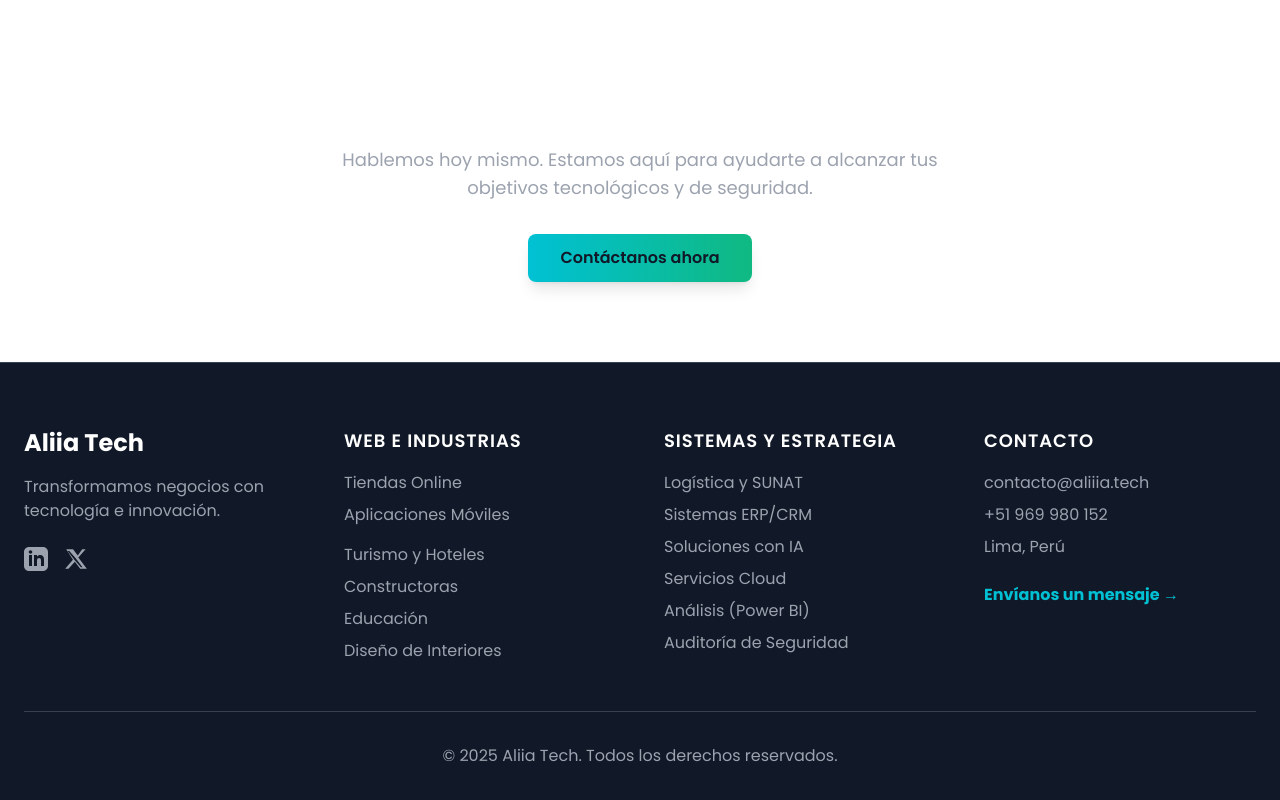
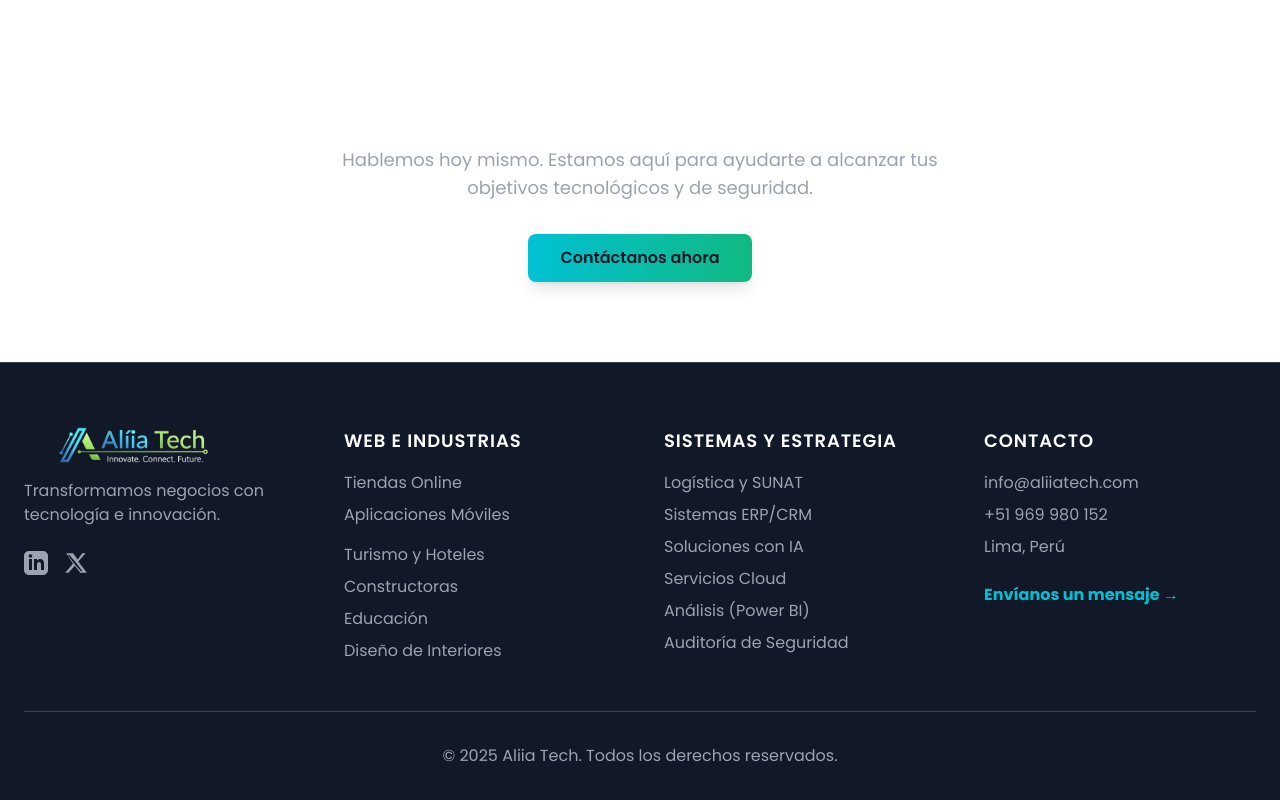
Before and after one commit to XeanN/AliiaTech, a React (Vite) app in the folder aliia-tech/: page / in a window 1280 px wide. Shown: the part 1867-2667 px from the top of the page. Built offline with nearby package versions, Linux system fonts and the light colour scheme.

Commit message:
Mis cambios en el menú y footer

```diff
--- a/aliia-tech/src/components/Footer.jsx
+++ b/aliia-tech/src/components/Footer.jsx
@@ -1,5 +1,6 @@
 import React from 'react';
 import { Link } from 'react-router-dom';
+import logoImage from '/Aliia-tech.png'; // o '../assets/logo-aliia-tech.png'
 
 // Iconos (los definimos aquí para reusarlos)
 const LinkedInIcon = () => (
@@ -22,8 +23,14 @@
 
           {/* Columna 1: Logo e Info */}
           <div>
-            <Link to="/" className="text-2xl font-bold text-white">
-              Aliia Tech
+            {/* --- 2. REEMPLAZA EL TEXTO POR LA IMAGEN --- */}
+            <Link to="/"> {/* Ya no necesita las clases de texto como text-2xl */}
+              <img
+                src={logoImage}
+                alt="Logo Aliia Tech"
+                className="h-9 w-auto" // <-- ¡Ajusta esta altura! (h-9 = 36px)
+                                        // Prueba h-8, h-9, o h-10 hasta que te guste
+              />
             </Link>
             <p className="mt-4 text-text-muted">
               Transformamos negocios con tecnología e innovación.
@@ -69,7 +76,7 @@
           <div>
             <h3 className="text-lg font-semibold text-white uppercase tracking-wider">Contacto</h3>
             <ul className="mt-4 space-y-2 text-text-muted">
-              <li>contacto@aliiia.tech</li>
+              <li>info@aliiatech.com</li>
               <li>+51 969 980 152</li>
               <li>Lima, Perú</li>
               <li className="pt-4">
--- a/aliia-tech/src/components/FullScreenMenu.jsx
+++ b/aliia-tech/src/components/FullScreenMenu.jsx
@@ -1,5 +1,8 @@
 import React, { useEffect, useState } from 'react';
 import { NavLink, Link } from 'react-router-dom';
+import logoImage from '/Aliia-tech.png'; // <--- 1. IMPORTA TU LOGO AQUÍ
+                                          // Asegúrate de que la ruta sea correcta, por ejemplo:
+                                          // import logoImage from '../assets/logo-aliia-tech.png';
 
 // --- Iconos de Contacto y Redes Sociales (Corregidos) ---
 const MapPinIcon = () => (
@@ -116,9 +119,21 @@
 
     <div className="fixed inset-0 z-[100] p-8 bg-dark-bg bg-opacity-95 backdrop-blur-sm text-white animate-menuFadeIn overflow-y-auto elegant-scroll">
 
-        {/* 1. Cabecera (Sin cambios) */}
+        {/* 1. Cabecera (Aquí haremos el cambio) */}
         <div className="container mx-auto px-6 py-4 flex justify-between items-center">
-        <span className="text-2xl font-bold text-white block">Aliia Tech</span>
+            {/* --- REEMPLAZA ESTO: --- */}
+            {/* <span className="text-2xl font-bold text-white block">Aliia Tech</span> */}
+
+            {/* --- POR ESTO: --- */}
+            <Link to="/" onClick={onClose} className="block"> {/* Envolvemos la imagen en un Link */}
+                <img
+                    src={logoImage}
+                    alt="Logo Aliia Tech"
+                    className="h-9 w-auto" // Puedes ajustar 'h-9' (36px) a lo que mejor se vea
+                />
+            </Link>
+
+
             <button onClick={onClose} className="text-white hover:text-cyan-400 transition-all duration-300 hover:rotate-90" aria-label="Cerrar menú">
                 <svg xmlns="http://www.w3.org/2000/svg" fill="none" viewBox="0 0 24 24" strokeWidth={2} stroke="currentColor" className="w-10 h-10">
                 <path strokeLinecap="round" strokeLinejoin="round" d="M6 18 18 6M6 6l12 12" />
```
Lines whose indentation alone changed are shown as unchanged.
